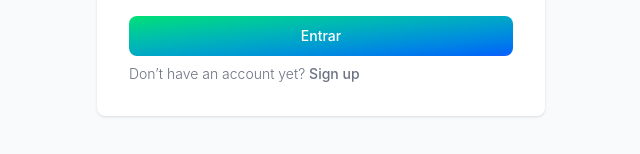
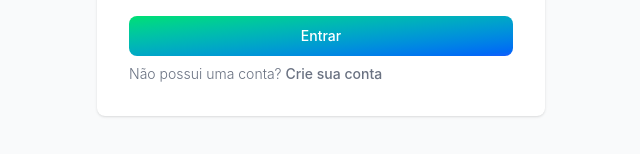
Before and after one commit to TempJunior/book-jesus-aplicattion, a Vue app: page /login in a window 1280 px wide. Shown: the part 507-661 px from the top of the page, without its empty margins (319-959 px from the left). Built offline with nearby package versions, Linux system fonts and the light colour scheme.

Commit message:
Adicionando nova logica de auth e persistindo dados do usuario globalmente na store

```diff
--- a/src/components/FormsComponent.vue
+++ b/src/components/FormsComponent.vue
@@ -1,13 +1,13 @@
 <script setup lang="ts">
-
 import ButtonComponent from '@/components/ButtonComponent.vue'
 import { useAxiosStore } from '@/stores/axiosStore.ts'
 import { ref } from 'vue'
 import router from '@/router'
+
 const userEmail = ref('' as string)
 const userPassword = ref('' as string)
 
-const store = useAxiosStore();
+const store = useAxiosStore()
 
 const handlerLogin = async () => {
   try {
@@ -16,25 +16,30 @@ const handlerLogin = async () => {
       password: userPassword.value,
     })
 
+    const { token, nome, email, telefone } = response.data
+
     console.log(response.data)
-    // const token = response.data.token;
+    store.setTokenJWT(token)
+    store.setUserData({
+      token,
+      nome,
+      email,
+      telefone,
+    })
 
     await router.push({ name: 'livros' })
-  }catch (error) {
+  } catch (error) {
     console.log('error', error)
   }
 }
 </script>
 
 <template>
-
   <form class="space-y-4 md:space-y-6" action="#" @submit.prevent="handlerLogin">
     <!--EMAIL-->
     <div>
-      <label
-        for="email"
-        class="block mb-2 text-sm font-medium text-gray-900 dark:text-white"
-      >E-mail</label
+      <label for="email" class="block mb-2 text-sm font-medium text-gray-900 dark:text-white"
+        >E-mail</label
       >
       <!--RECEBE O EMAIL-->
       <input
@@ -49,10 +54,9 @@ const handlerLogin = async () => {
 
     <!--SENHA-->
     <div>
-      <label
-        for="password"
-        class="block mb-2 text-sm font-medium text-gray-900 dark:text-white"
-      >Senha</label>
+      <label for="password" class="block mb-2 text-sm font-medium text-gray-900 dark:text-white"
+        >Senha</label
+      >
 
       <!--RECEBE O SENHA-->
       <input
@@ -79,26 +83,22 @@ const handlerLogin = async () => {
           <label for="remember" class="text-gray-500 dark:text-gray-300">Remember me</label>
         </div>
       </div>
-      <a
-        href="#"
-        class="text-sm font-medium text-white hover:underline dark:text-primary-500"
-      >Forgot password?</a
+      <a href="#" class="text-sm font-medium text-white hover:underline dark:text-primary-500"
+        >Forgot password?</a
       >
     </div>
-    <ButtonComponent
-      label="Entrar"
-    />
+    <ButtonComponent label="Entrar" />
 
     <p class="text-sm font-light text-gray-500 dark:text-gray-400">
-      Don’t have an account yet?
-      <a href="#" class="font-medium text-primary-600 hover:underline dark:text-primary-500"
-      >Sign up</a
+      Não possui uma conta?
+      <a
+        @click="router.push({ name: 'register' })"
+        href="#"
+        class="font-medium text-primary-600 hover:underline dark:text-primary-500"
+        >Crie sua conta</a
       >
     </p>
-
   </form>
 </template>
 
-<style scoped>
-
-</style>
+<style scoped></style>
```
